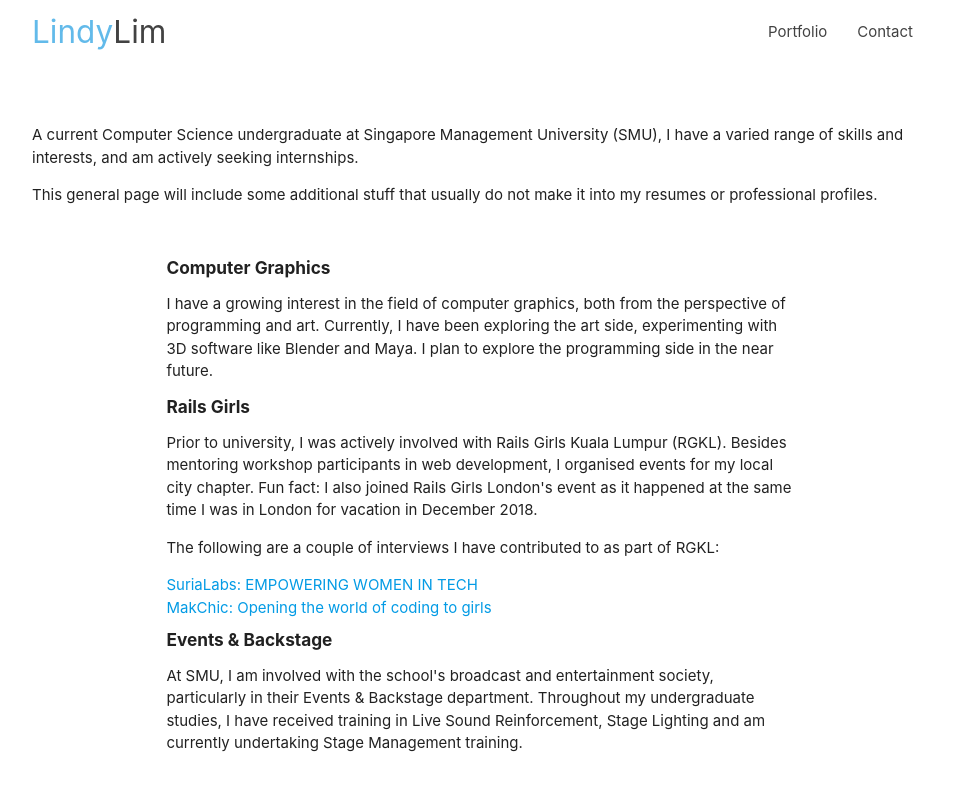
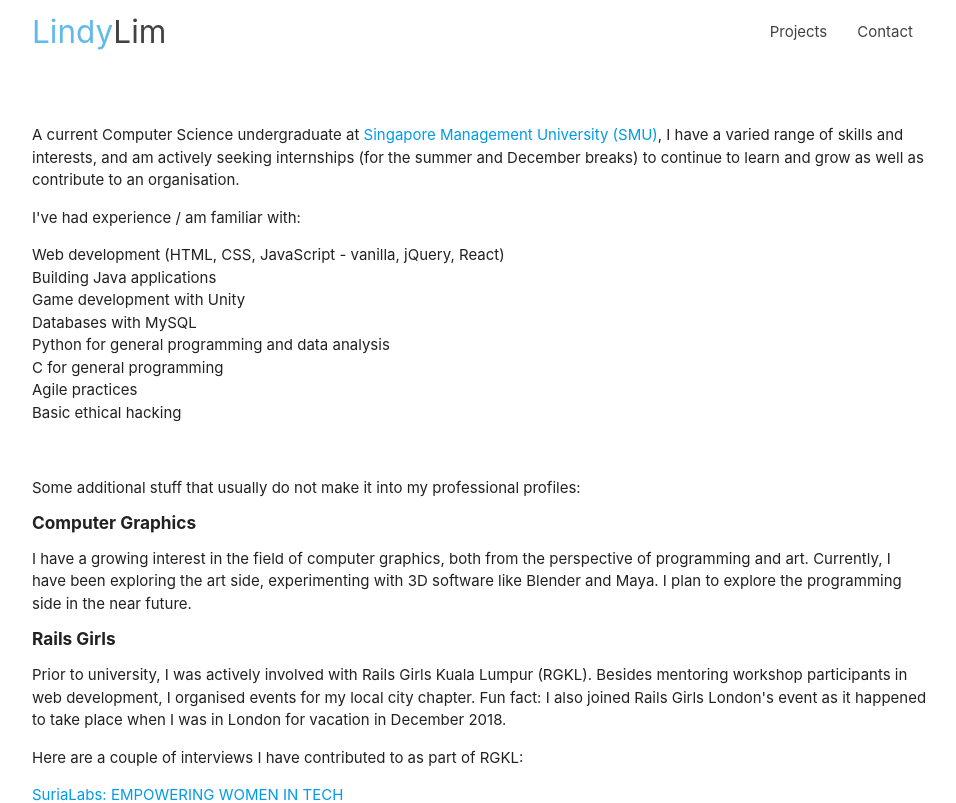
Before and after one commit to wallflower6/personal, a React (Create React App) app: page /#/ in a window 1280 px wide. Shown: the top 803 px of the page, without its empty margins (160-1116 px from the left). Built offline with nearby package versions, Linux system fonts and the light colour scheme.

Commit message:
Added information

```diff
--- a/src/App.css
+++ b/src/App.css
@@ -37,3 +37,7 @@
   text-align: center;
   font-size: 20px;
 }
+
+.show-points {
+  list-style-type: square !important;
+}
--- a/src/components/About.js
+++ b/src/components/About.js
@@ -1,26 +1,38 @@
 import React from 'react'
+import '../App.css';
 
 const About = () => {
     return (
         <div className="container">
             <br />
             <br />
-            <p>A current Computer Science undergraduate at Singapore Management University (SMU), I have a varied range of skills and interests, and am actively seeking internships.</p>
-            <p>This general page will include some additional stuff that usually do not make it into my resumes or professional profiles.</p>
+            <p>A current Computer Science undergraduate at <a href="https://www.smu.edu.sg/" target="_blank">Singapore Management University (SMU)</a>, I have a varied range of skills and interests, and am actively seeking internships (for the summer and December breaks) to continue to learn and grow as well as contribute to an organisation.</p>
+            <p>I've had experience / am familiar with:</p>
+            <ul className="show-points">
+                <li>Web development (HTML, CSS, JavaScript - vanilla, jQuery, React)</li>
+                <li>Building Java applications</li>
+                <li>Game development with Unity</li>
+                <li>Databases with MySQL</li>
+                <li>Python for general programming and data analysis</li>
+                <li>C for general programming</li>
+                <li>Agile practices</li>
+                <li>Basic ethical hacking</li>
+            </ul>
             <br />
+            <p>Some additional stuff that usually do not make it into my professional profiles:</p>
             <ul>
                 <li>
-                    <div className="container">
+                    <div>
                         <h6><b>Computer Graphics</b></h6>
                         <p>I have a growing interest in the field of computer graphics, both from the perspective of programming and art. Currently, I have been exploring the art side, experimenting with 3D software like Blender and Maya. I plan to explore the programming side in the near future.</p>
                     </div>
                 </li>
 
                 <li>
-                    <div className="container">
+                    <div>
                         <h6><b>Rails Girls</b></h6>
-                        <p>Prior to university, I was actively involved with Rails Girls Kuala Lumpur (RGKL). Besides mentoring workshop participants in web development, I organised events for my local city chapter. Fun fact: I also joined Rails Girls London's event as it happened at the same time I was in London for vacation in December 2018.</p>
-                        <p>The following are a couple of interviews I have contributed to as part of RGKL:</p>
+                        <p>Prior to university, I was actively involved with Rails Girls Kuala Lumpur (RGKL). Besides mentoring workshop participants in web development, I organised events for my local city chapter. Fun fact: I also joined Rails Girls London's event as it happened to take place when I was in London for vacation in December 2018.</p>
+                        <p>Here are a couple of interviews I have contributed to as part of RGKL:</p>
                         <ul>
                             <li><a href="https://blog.surialabs.com/empowering-women-in-tech-rails-girls-kl/">SuriaLabs: EMPOWERING WOMEN IN TECH</a></li>
                             <li><a href="https://www.makchic.com/rails-girls-kuala-lumpur-opening-the-world-of-coding-to-girls/">MakChic: Opening the world of coding to girls</a></li>
@@ -29,9 +41,9 @@
                 </li>
 
                 <li>
-                    <div className="container">
+                    <div>
                         <h6><b>Events & Backstage</b></h6>
-                        <p>At SMU, I am involved with the school's broadcast and entertainment society, particularly in their Events & Backstage department. Throughout my undergraduate studies, I have received training in Live Sound Reinforcement, Stage Lighting and am currently undertaking Stage Management training.</p>
+                        <p>At SMU, I am involved with the school's broadcast and entertainment society, particularly in their Events & Backstage department. I have received training in Live Sound Reinforcement, Lighting and am currently undertaking Stage Management training.</p>
                     </div>
                 </li>
             </ul>
--- a/src/components/Navbar.js
+++ b/src/components/Navbar.js
@@ -6,10 +6,10 @@
     return (
         <nav className="nav-wrapper nav-shadows white">
             <div className="container">
-                <a className="brand-logo"><NavLink to="/"><span className="light-text">Lindy</span><span className="dark-text">Lim</span></NavLink></a>
+                <a className="brand-logo left"><NavLink to="/"><span className="light-text">Lindy</span><span className="dark-text">Lim</span></NavLink></a>
 
                 <ul className="right">
-                    <li><NavLink to="/portfolio" className="dark-text">Portfolio</NavLink></li>
+                    <li><NavLink to="/portfolio" className="dark-text">Projects</NavLink></li>
                     <li><NavLink to="/contact" className="dark-text">Contact</NavLink></li>
                 </ul>
             </div>
```
